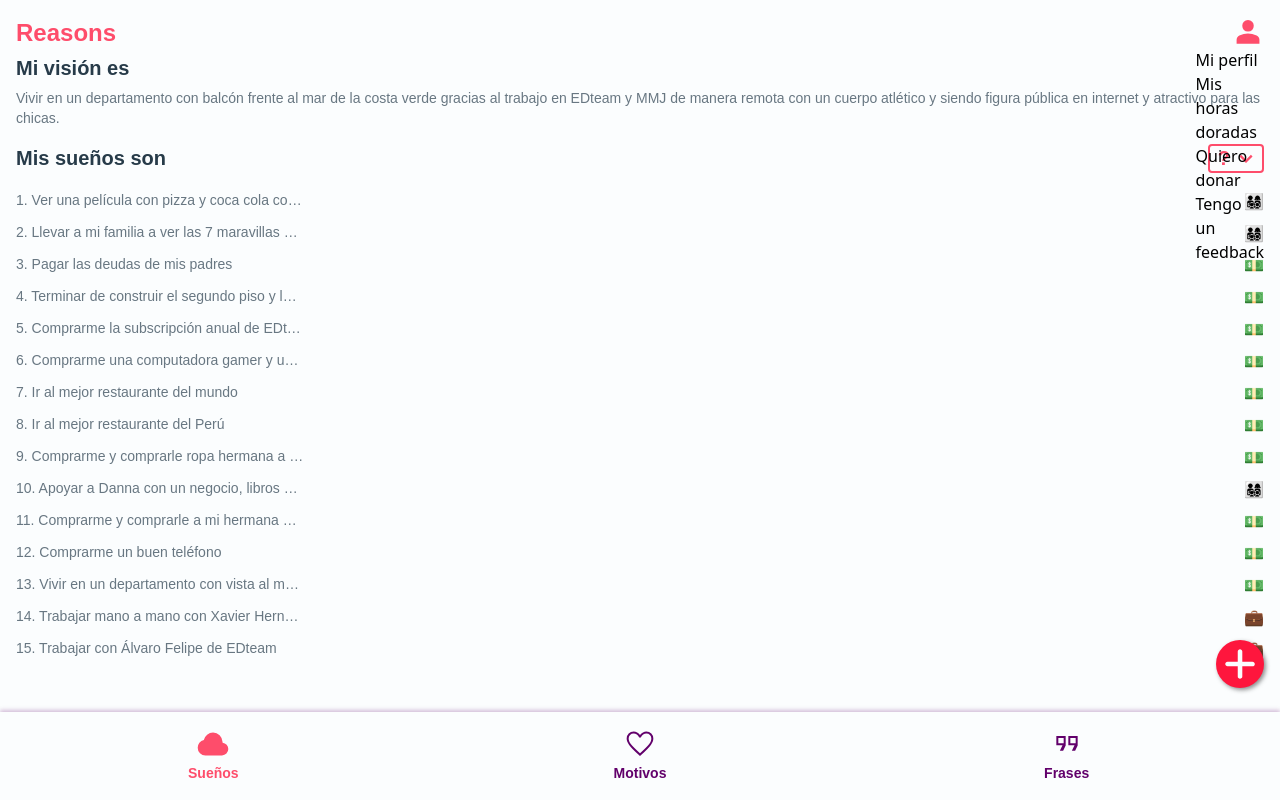
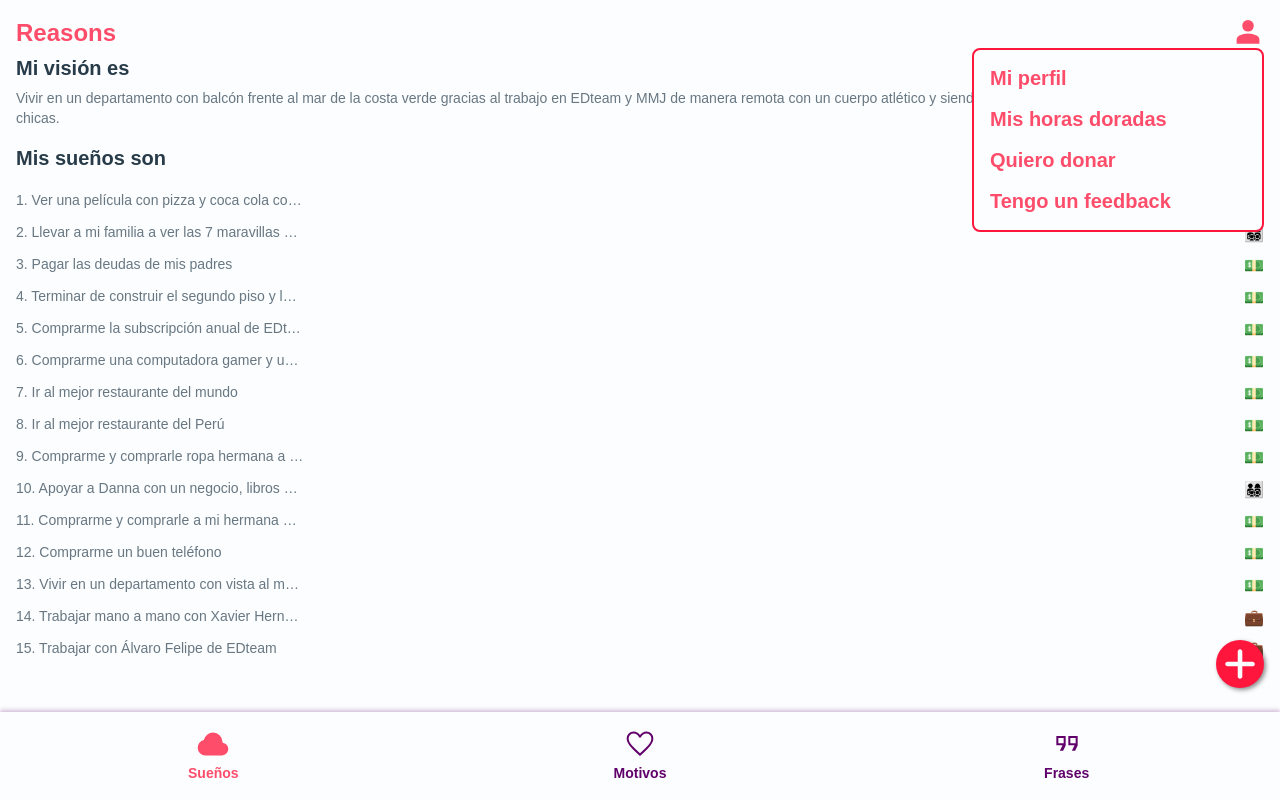
Before and after one commit to DenilDenilson/reasons, a React (Vite) app: page / in a window 1280 px wide. Both pictures are taken after a click on the element 1248 px from the left and 32 px from the top of the page. Built offline with nearby package versions, Linux system fonts and the light colour scheme.

Commit message:
Añadi estilos al navtop y solo descargué los svg necesarios

```diff
--- a/src/NavTopOption.jsx
+++ b/src/NavTopOption.jsx
@@ -1,3 +1,7 @@
 export default function NavTopOption({ text }) {
-  return <li>{text}</li>;
+  return (
+    <a href="" className="w-64">
+      <li className="heading4 text-base-500 w-auto">{text}</li>
+    </a>
+  );
 }
--- a/src/NavTopOptions.jsx
+++ b/src/NavTopOptions.jsx
@@ -2,12 +2,11 @@ import NavTopOption from "./NavTopOption";
 
 export default function NavTopOptions() {
   return (
-    <ul className="absolute right-0">
+    <ul className="absolute right-0 flex flex-col p-4 bg-greys-BG gap-4 border-2 border-base-600 rounded-lg">
       <NavTopOption text={"Mi perfil"} />
       <NavTopOption text={"Mis horas doradas"} />
       <NavTopOption text={"Quiero donar"} />
       <NavTopOption text={"Tengo un feedback"} />
-      {/* <li>HAAAAAAAAAAAAA</li> */}
     </ul>
   );
 }
```
